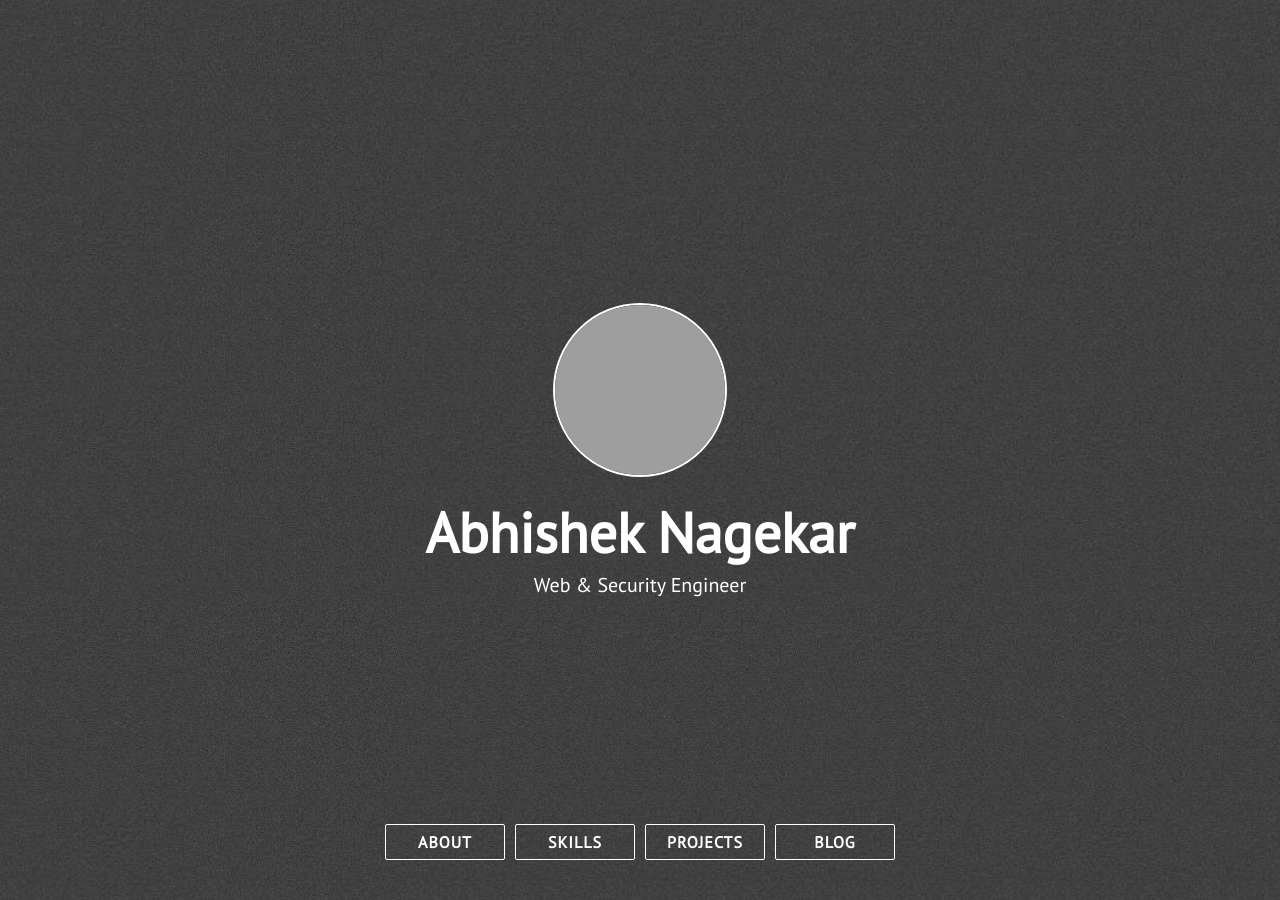
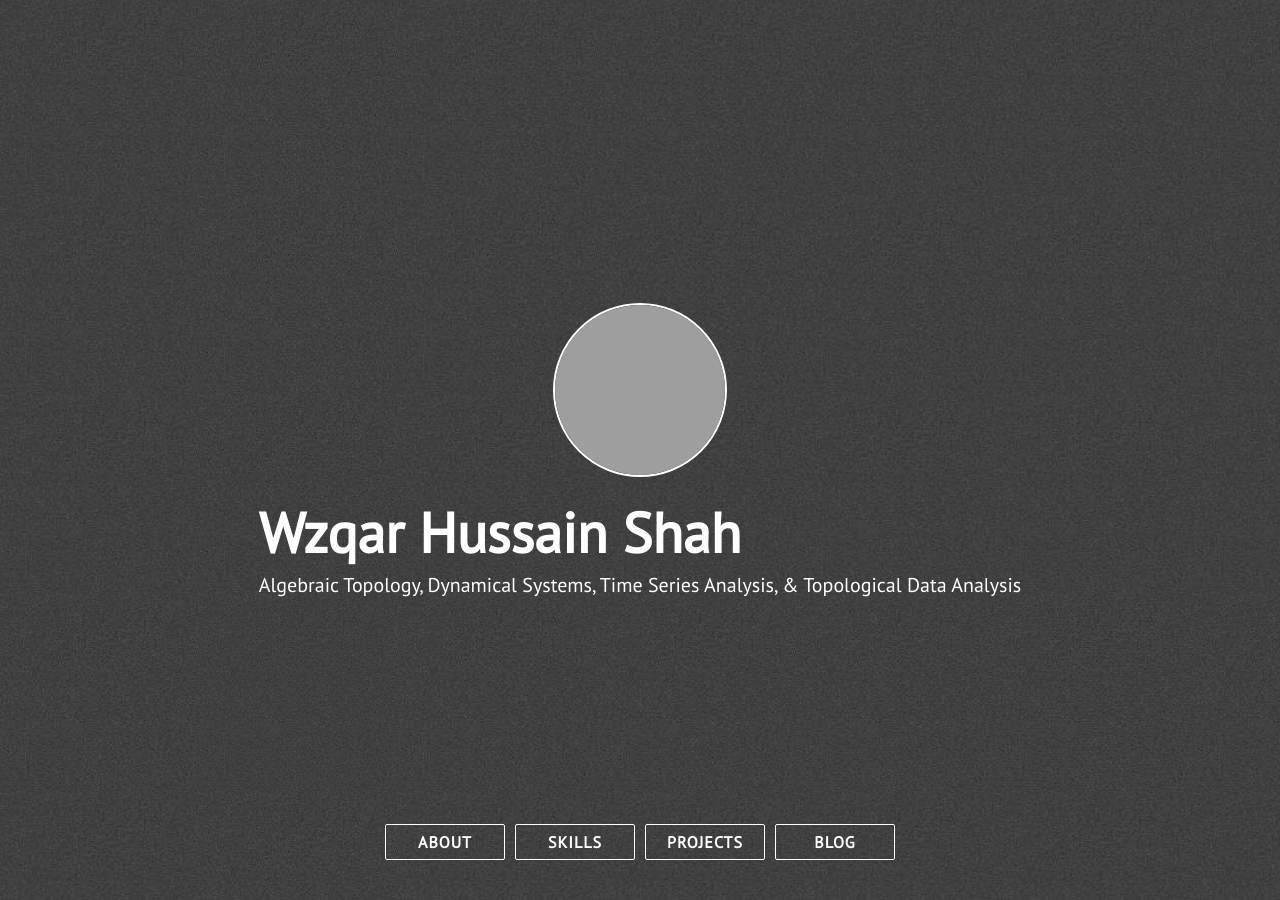
Before and after one commit to ShahWaqarHussain/whs.gitgub.io, a Jekyll site: the page built from index.html, in a window 1280 px wide and 900 px high. Built offline with Jekyll 4.4.1, drawn with Linux system fonts in a browser that asks for light colours; nearby versions of some CDN libraries; some of the changed text lies outside the part shown; grey boxes are pictures that could not be loaded.

Commit message:
added commit

```diff
--- a/_config.yml
+++ b/_config.yml
@@ -1,5 +1,5 @@
-title: Abhishek Nagekar
-description: Web & Security Engineer
+title: Wzqar Hussain Shah
+description: Algebraic Topology, Dynamical Systems, Time Series Analysis, & Topological Data Analysis
 site_title: '@abhn - Abhishek Nagekar'
 
 # Build settings
@@ -7,7 +7,7 @@ markdown: kramdown
 exclude: [vendor/ruby]
 
 # Personalization
-github_username: abhn
+github_username: shahwaqarhussain
 blog_url: https://www.nagekar.com
 email: abhishek@nagekar.com
 keybase_username: abhn
--- a/index.html
+++ b/index.html
@@ -1,4 +1,4 @@
 ---
 layout: default
-title: Abhishek Nagekar
+title: Waqar Hussain
 ---
```
